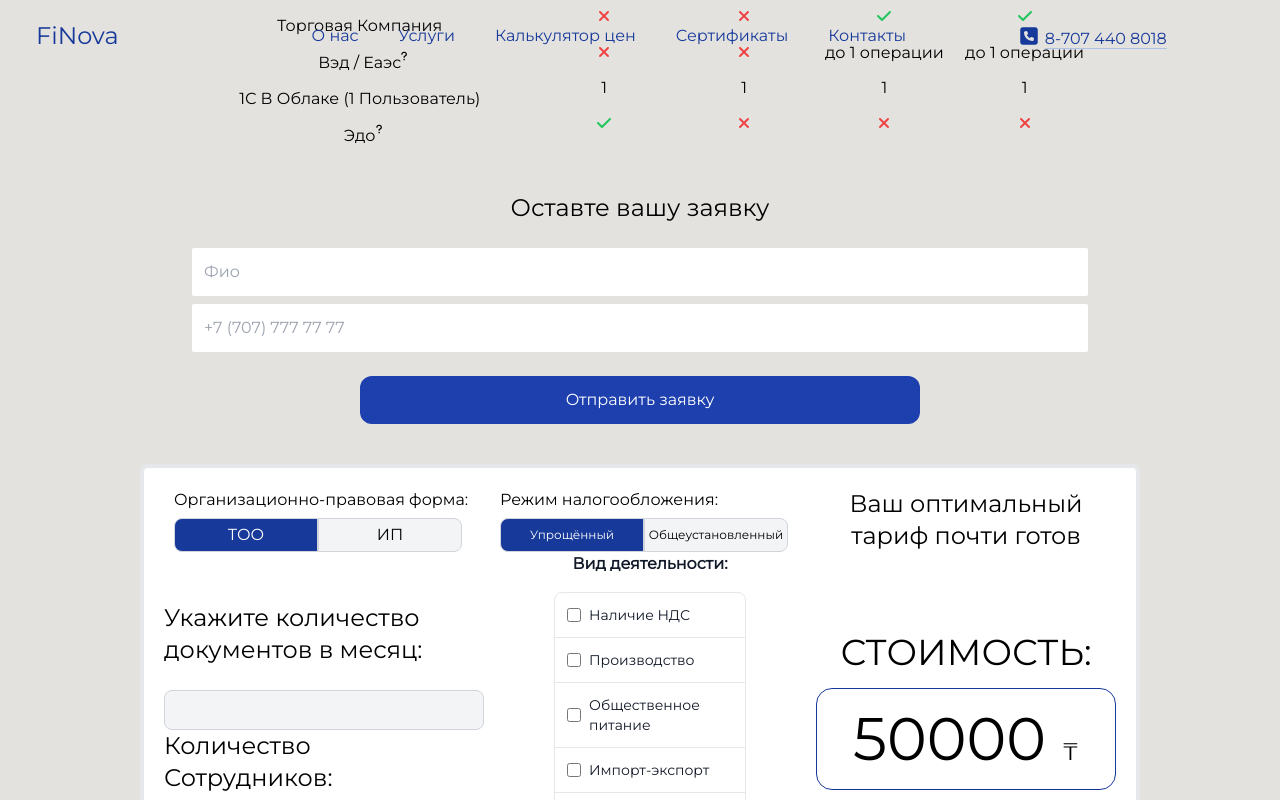
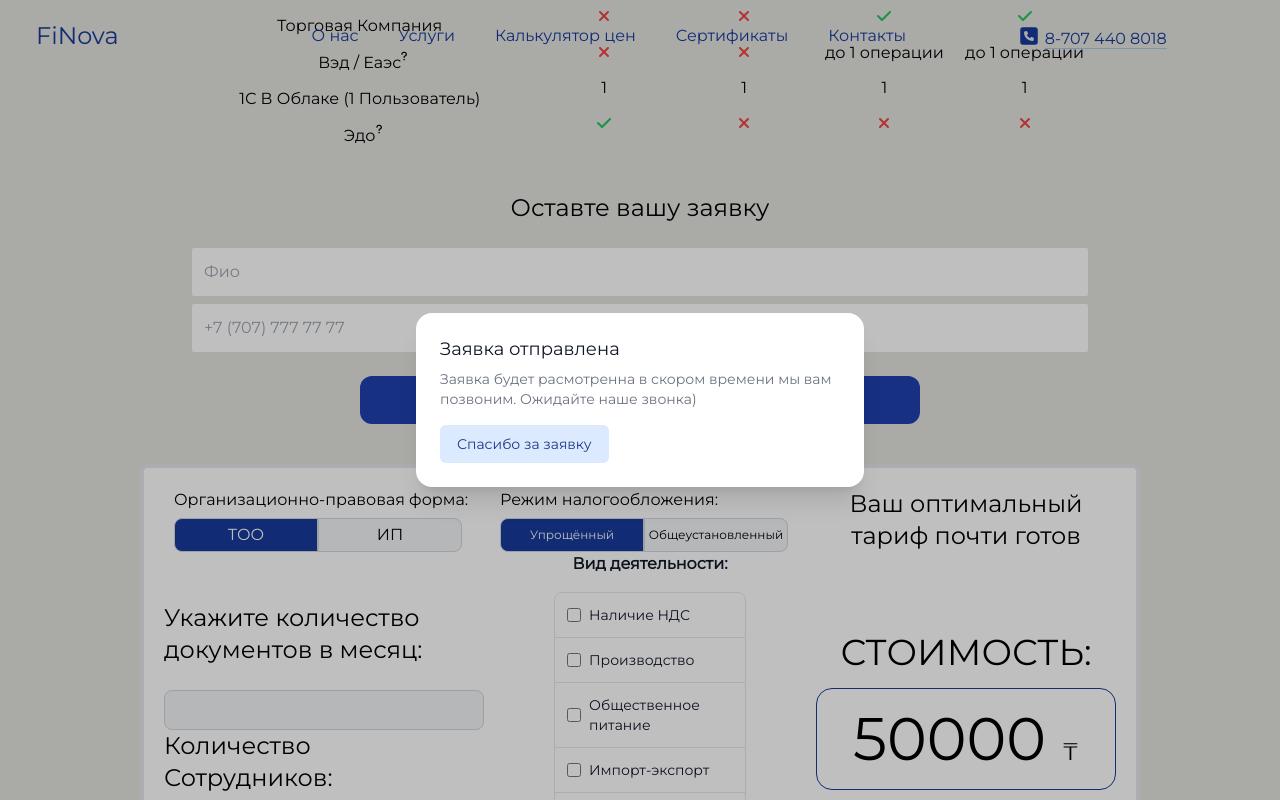
Before and after one commit to AdamDimErt/finbuh, a React (Create React App) app: page / in a window 1280 px wide. Both pictures are taken after a click on the button "Отправить заявку". Shown: the part 560-1360 px from the top of the page. Built offline with nearby package versions, Linux system fonts and the light colour scheme; no server answers.

Commit message:
add modal window

```diff
--- a/src/App.js
+++ b/src/App.js
@@ -11,8 +11,7 @@
 import Login from "./pages/Login";
 import AdminPanel from "./pages/AdminPanel";
 import NotFound from "./pages/NotFound";
-import { Navigate } from "react-router-dom";
-import { PrivateRoute } from "./utils/PrivateRoute";
+
 
 function App() {
   return (
@@ -26,7 +25,6 @@
           <Route path='*' element={<NotFound />} />
           <Route path='login' element={<Login />} />
           <Route path='/admin' element={<AdminPanel />} />
-
         </Routes>
       </div>
       <Footer />
--- a/src/components/feedback/Index.jsx
+++ b/src/components/feedback/Index.jsx
@@ -1,25 +1,37 @@
 /** @format */
 
 import React, { useState } from "react";
-import InputMask from "react-input-mask";
 import Phone from "./Phone";
 
-import { doc, setDoc } from "firebase/firestore";
+import { addDoc, collection } from "firebase/firestore";
 import { db } from "../../firebase-config";
+import Modal from "../modal/Index";
 
 const Index = () => {
+  // set users
   const [telephone, setTelephone] = useState("");
   const [name, setName] = useState("");
+const [isOpen,setOpen] = useState(false)
 
+  // add users
+  const usersCollection = collection(db, "users");
   const createClient = async () => {
-    await setDoc(doc(db, "users", "doc"), {
-      name: name,
-      telephone: telephone,
-    });
-    console.log(setDoc);
+    // await addDoc(usersCollection, {
+    //   name: name,
+    //   telephone: telephone,
+    // });
+      setName("");
+      setTelephone("");
+      setOpen(true)
+
+
+
+
   };
 
    return (
+    <>
+        <Modal open={isOpen}/>
         <div className='flex mt-7  flex-col items-center'>
      <h3 className='mt-4 mb-6 text-2xl'>Оставте вашу заявку</h3>
 
@@ -29,6 +41,7 @@
          type='text'
             value={name}
             onChange={(e) => setName(e.target.value)}
+        min='6'
     />
     <Phone number={telephone} onChange={(e) => setTelephone(e.target.value)} />
     <button
@@ -39,6 +52,8 @@
         Отправить заявку
     </button>
 </div>
+</>
+
   );
 };
 
--- /dev/null
+++ b/src/components/modal/Index.jsx
@@ -0,0 +1,79 @@
+/** @format */
+import { Dialog, Transition } from "@headlessui/react";
+import React, { Fragment, useState } from "react";
+
+const Index = ({ open }) => {
+  let [isOpen, setIsOpen] = useState(true);
+
+  function closeModal() {
+    setIsOpen(false);
+  }
+
+  function openModal() {
+    setIsOpen(true);
+  }
+  if (!open){
+    return null
+  }else return (
+    <>
+
+      <Transition appear show={isOpen} as={Fragment}>
+
+        <Dialog as='div' className='relative z-10' onClose={closeModal}>
+          <Transition.Child
+            as={Fragment}
+            enter='ease-out duration-300'
+            enterFrom='opacity-0'
+            enterTo='opacity-100'
+            leave='ease-in duration-200'
+            leaveFrom='opacity-100'
+            leaveTo='opacity-0'
+          >
+            <div className='fixed inset-0 bg-black bg-opacity-25' />
+          </Transition.Child>
+
+          <div className='fixed inset-0 overflow-y-auto '>
+            <div className='flex min-h-full items-center justify-center p-4 text-center'>
+              <Transition.Child
+                as={Fragment}
+                enter='ease-out duration-300'
+                enterFrom='opacity-0 scale-95'
+                enterTo='opacity-100 scale-100'
+                leave='ease-in duration-200'
+                leaveFrom='opacity-100 scale-100'
+                leaveTo='opacity-0 scale-95'
+              >
+                <Dialog.Panel className='w-full max-w-md transform overflow-hidden rounded-2xl bg-white p-6 text-left align-middle shadow-xl transition-all'>
+                  <Dialog.Title
+                    as='h3'
+                    className='text-lg font-medium leading-6 text-gray-900'
+                  >
+                    Заявка отправлена
+                  </Dialog.Title>
+                  <div className='mt-2'>
+                    <p className='text-sm text-gray-500'>
+                      Заявка будет расмотренна в скором времени мы вам позвоним. Ожидайте
+                      наше звонка)
+                    </p>
+                  </div>
+
+                  <div className='mt-4'>
+                    <button
+                      type='button'
+                      className='inline-flex justify-center rounded-md border border-transparent bg-blue-100 px-4 py-2 text-sm font-medium text-blue-900 hover:bg-blue-200 focus:outline-none focus-visible:ring-2 focus-visible:ring-blue-500 focus-visible:ring-offset-2'
+                      onClick={closeModal}
+                    >
+                      Спасибо за заявку
+                    </button>
+                  </div>
+                </Dialog.Panel>
+              </Transition.Child>
+            </div>
+          </div>
+        </Dialog>
+      </Transition>
+    </>
+  );
+};
+
+export default Index;
```
Lines whose indentation alone changed are shown as unchanged.
